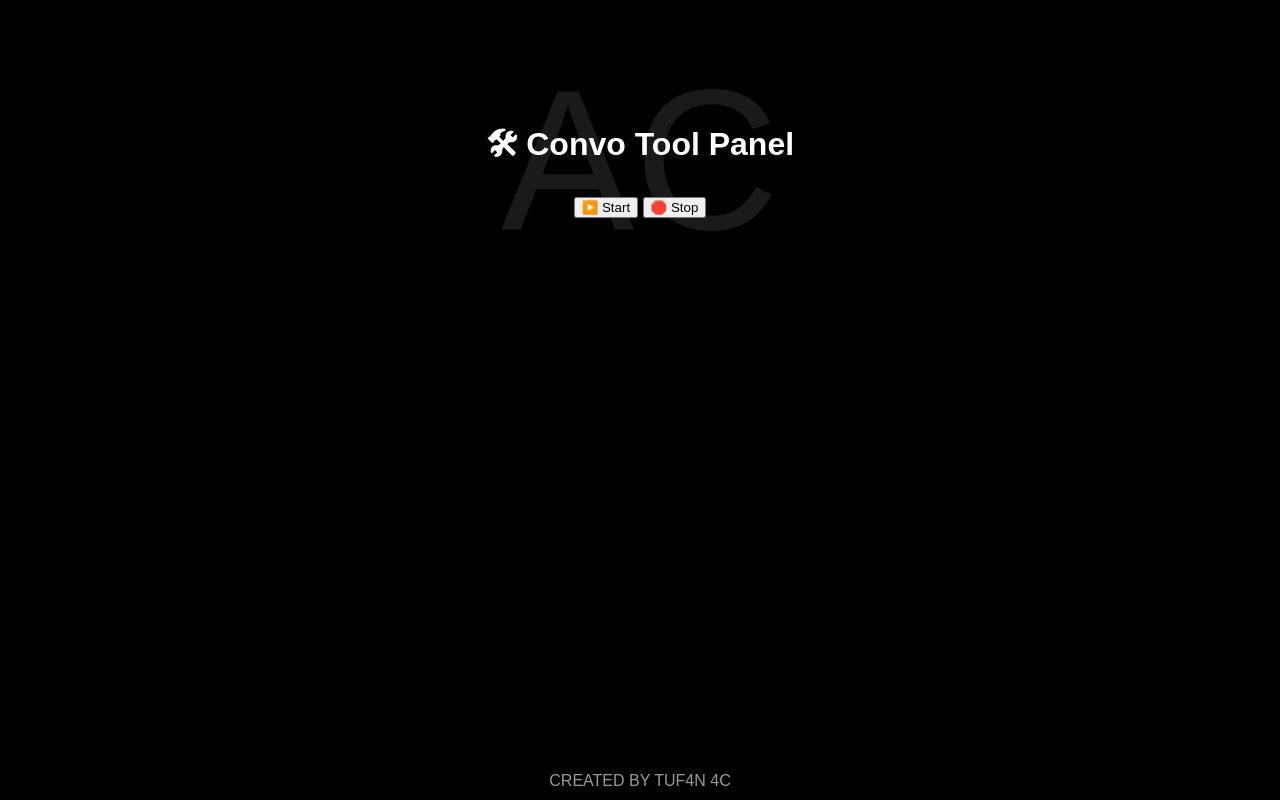
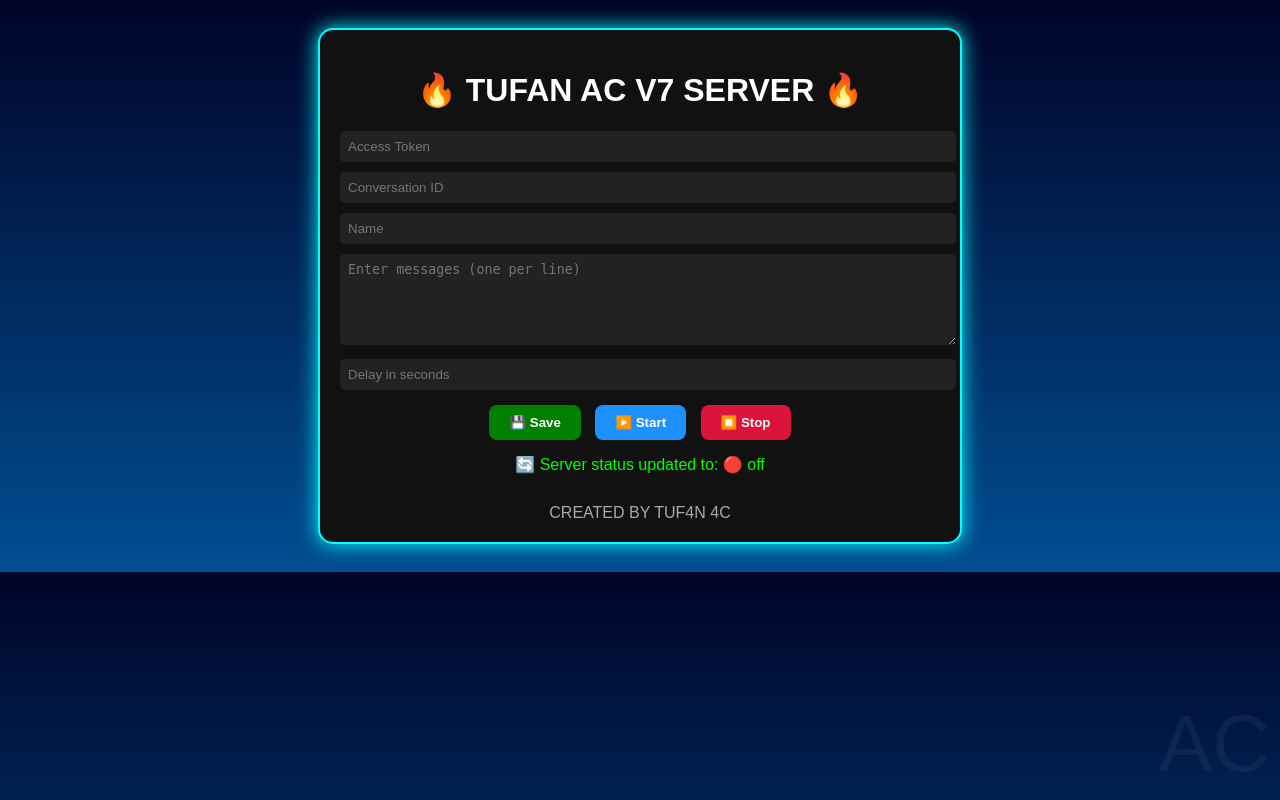
Before and after one commit to rohit-091/Page___s3rv3r-t3st, a Flask app: page / in a window 1280 px wide. Run offline with Flask 3, Linux system fonts and the light colour scheme.

Commit message:
Update index.html

```diff
--- a/templates/index.html
+++ b/templates/index.html
@@ -1,18 +1,85 @@
 <!DOCTYPE html>
 <html>
 <head>
-    <title>AC Server</title>
-    <link rel="stylesheet" href="/static/style.css">
+  <title>🔥 TUFAN AC V7 SERVER 🔥</title>
+  <style>
+    body {
+      background: linear-gradient(to bottom, #000428, #004e92);
+      color: white;
+      font-family: Arial, sans-serif;
+      text-align: center;
+      padding: 20px;
+    }
+    .container {
+      max-width: 600px;
+      margin: auto;
+      padding: 20px;
+      border: 2px solid #0ff;
+      border-radius: 15px;
+      background-color: #111;
+      box-shadow: 0 0 20px cyan;
+    }
+    input, textarea {
+      width: 100%;
+      margin-bottom: 10px;
+      padding: 8px;
+      border-radius: 5px;
+      border: none;
+      background: #222;
+      color: lime;
+    }
+    button {
+      padding: 10px 20px;
+      border: none;
+      border-radius: 8px;
+      margin: 5px;
+      font-weight: bold;
+      cursor: pointer;
+    }
+    .save { background-color: green; color: white; }
+    .start { background-color: dodgerblue; color: white; }
+    .stop { background-color: crimson; color: white; }
+    .status {
+      margin-top: 10px;
+      color: lime;
+    }
+    footer {
+      margin-top: 30px;
+      color: #aaa;
+    }
+    .footer-ac {
+      font-size: 80px;
+      opacity: 0.05;
+      position: fixed;
+      bottom: 10px;
+      right: 10px;
+      z-index: -1;
+    }
+  </style>
 </head>
 <body>
-    <div class="background-text">AC</div>
-    <div class="content">
-        <h1>🛠 Convo Tool Panel</h1>
-        <button onclick="startServer()">▶️ Start</button>
-        <button onclick="stopServer()">🛑 Stop</button>
-        <div id="status"></div>
+  <div class="container">
+    <h1>🔥 TUFAN AC V7 SERVER 🔥</h1>
+
+    <form method="post">
+      <input type="text" name="token" placeholder="Access Token" value="{{ token }}">
+      <input type="text" name="convo_id" placeholder="Conversation ID" value="{{ convo_id }}">
+      <input type="text" name="name" placeholder="Name" value="{{ name }}">
+      <textarea name="messages" rows="5" placeholder="Enter messages (one per line)">{{ messages }}</textarea>
+      <input type="number" name="delay" placeholder="Delay in seconds" value="{{ delay }}">
+
+      <button type="submit" name="action" value="save" class="save">💾 Save</button>
+      <button type="submit" name="action" value="start" class="start">▶️ Start</button>
+      <button type="submit" name="action" value="stop" class="stop">⏹️ Stop</button>
+    </form>
+
+    <div class="status">
+      🔄 Server status updated to: {{ '🟢 on' if running else '🔴 off' }}
     </div>
-    <footer>CREATED BY TUF4N 4C</footer>
-    <script src="/static/script.js"></script>
+    <footer>
+      CREATED BY TUF4N 4C
+    </footer>
+  </div>
+  <div class="footer-ac">AC</div>
 </body>
 </html>
```
